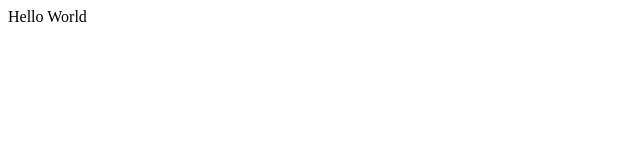
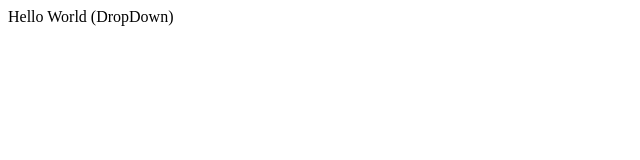
Before and after one commit to Shreyas7122006/demo, a plain HTML site: page localrepo/index.html in a window 1280 px wide. Shown: the whole page, without its empty margins (0-640 px from the left). Drawn offline with Linux system fonts and the light colour scheme.

```diff
--- a/localrepo/index.html
+++ b/localrepo/index.html
@@ -1 +1 @@
-<p> Hello World </p>
+<p> Hello World (DropDown)</p>
```
